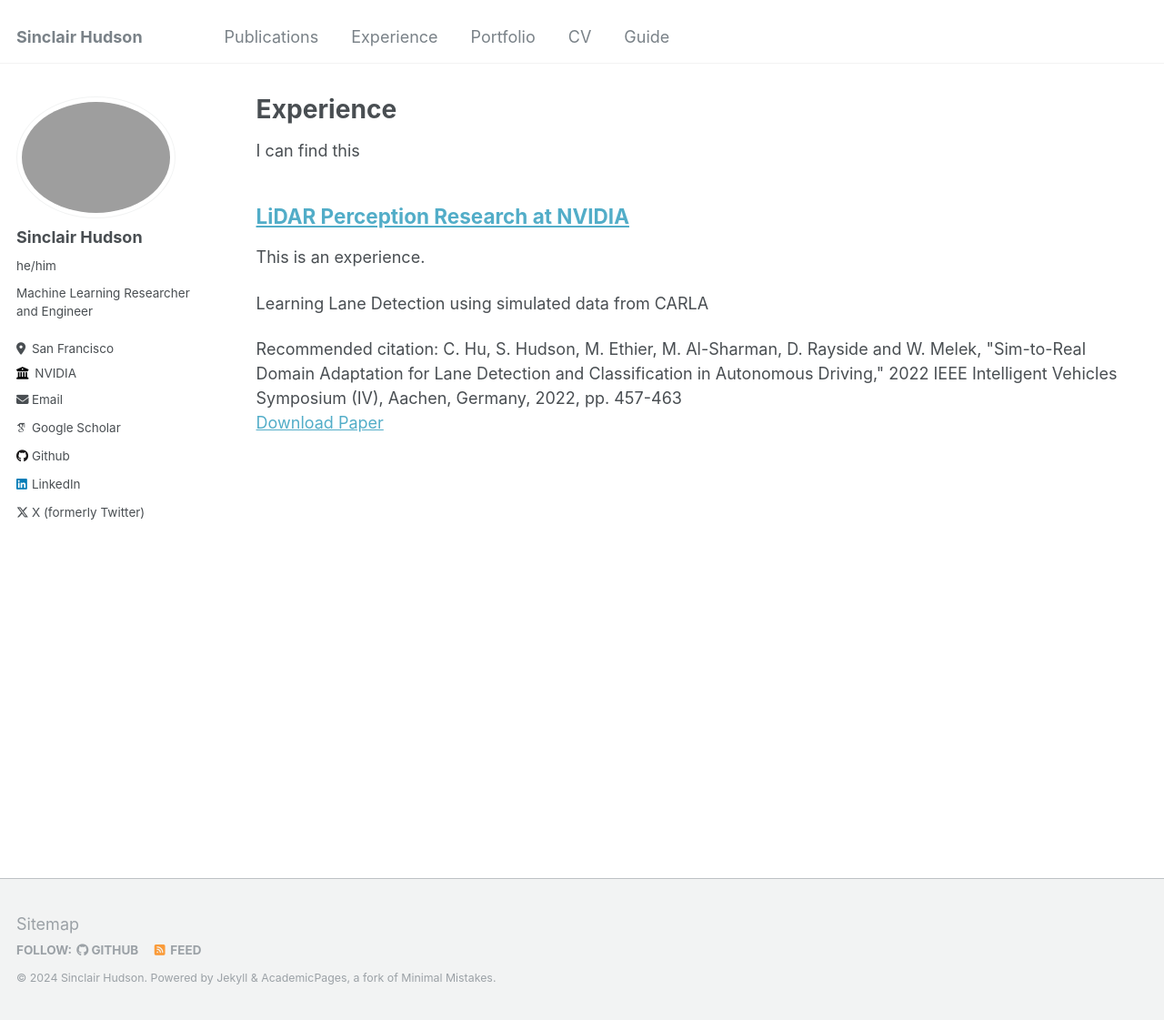
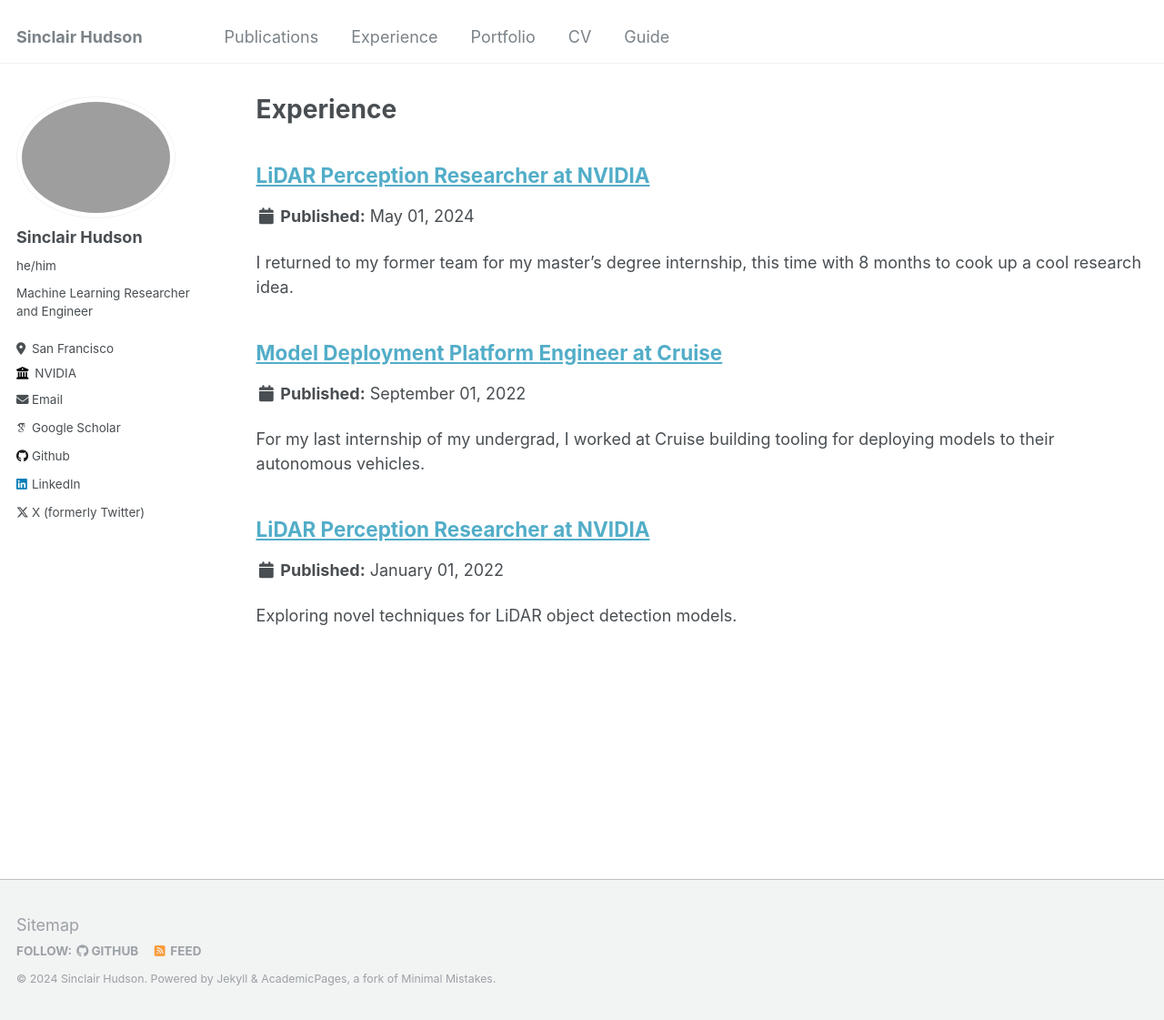
Before and after one commit to SinclairHudson/academic-website, a Jekyll site: the page built from _pages/experience.md, in a window 1280 px wide and 1121 px high. Shown: the whole window at 91% size. Built offline with Jekyll 4.4.1, drawn with Linux system fonts in a browser that asks for light colours; some web fonts are replaced.

Commit message:
adding more experience

```diff
--- /dev/null
+++ b/_experience/2022-01-nvidia.md
@@ -0,0 +1,12 @@
+---
+title: "LiDAR Perception Researcher at NVIDIA"
+collection: experience
+permalink: /experience/2022-nvidia
+date: 2022-01-01
+location: "Remote in Canada"
+---
+
+Exploring novel techniques for LiDAR object detection models.
+
+## Going Sparse
+My largest contribution at the time was
--- /dev/null
+++ b/_experience/2022-09-cruise.md
@@ -0,0 +1,21 @@
+---
+title: "Model Deployment Platform Engineer at Cruise"
+collection: experience
+permalink: /experience/2022-cruise
+date: 2022-09-01
+location: "San Francisco, United States"
+---
+
+For my last internship of my undergrad, I worked at Cruise building tooling for deploying models to their autonomous vehicles.
+
+## Model Deployment Debugging
+My project focused on debugging the process of deployment.
+At the time, Cruise had a pretty mature deployment system set up.
+However, when it didn't work, it often
+1. failed silently
+2. failed only at the end of the process
+
+The technologies we were using made model deployment a pain to debug.
+I was building tools that could assist in the debugging process, like a linter or a tool to manually inspect intermediate activation distributions.
+The project was fun in that I got to build for machine learning engineers, customers that I understand.
+I also really liked it when someone would message me on Slack telling me my new tool saved them hours while debugging their model. :)
--- a/_experience/2024-04-nvidia.md
+++ b/_experience/2024-04-nvidia.md
@@ -1,15 +1,14 @@
 ---
-title: "LiDAR Perception Research at NVIDIA"
+title: "LiDAR Perception Researcher at NVIDIA"
 collection: experience
 permalink: /experience/2024-nvidia
-date: 2024-04-01
+date: 2024-05-01
 location: "Santa Clara, United States"
-
-excerpt: 'Learning Lane Detection using simulated data from CARLA'
-venue: 'IEEE Intelligent Vehicles Symposium (IV)'
-paperurl: 'https://arxiv.org/abs/2202.07133'
-citation: 'C. Hu, S. Hudson, M. Ethier, M. Al-Sharman, D. Rayside and W. Melek, "Sim-to-Real Domain Adaptation for Lane Detection and Classification in Autonomous Driving," 2022 IEEE Intelligent Vehicles Symposium (IV), Aachen, Germany, 2022, pp. 457-463'
-
 ---
 
+I returned to my former team for my master's degree internship, this time with
+8 months to cook up a cool research idea.
+
+### Self-supervised learning
+In this
 LiDAR foundation model is pretty cool.
--- a/_includes/archive-single.html
+++ b/_includes/archive-single.html
@@ -42,8 +42,6 @@
           <p> {{ post.type }}, <i>{{ post.venue }}</i>, {{ post.date | default: "1900-01-01" | date: "%Y" }} </p>
         {% elsif post.collection == 'publications' %}
           <p>Published in <i>{{ post.venue }}</i>, {{ post.date | default: "1900-01-01" | date: "%Y" }} </p>
-        {% elsif post.collection == 'experience' %}
-          <p>This is an experience.</p>
         {% elsif post.date %}
          <p class="page__date"><strong><i class="fa fa-fw fa-calendar" aria-hidden="true"></i> {{ site.data.ui-text[site.locale].date_label | default: "Published:" }}</strong> <time datetime="{{ post.date | default: "1900-01-01" | date_to_xmlschema }}">{{ post.date | default: "1900-01-01" | date: "%B %d, %Y" }}</time></p>
         {% endif %}
--- a/_pages/experience.md
+++ b/_pages/experience.md
@@ -8,6 +8,5 @@ author_profile: true
 {% include base_path %}
 
 {% for post in site.experience reversed %}
-  I can find this
   {% include archive-single.html %}
 {% endfor %}
```
